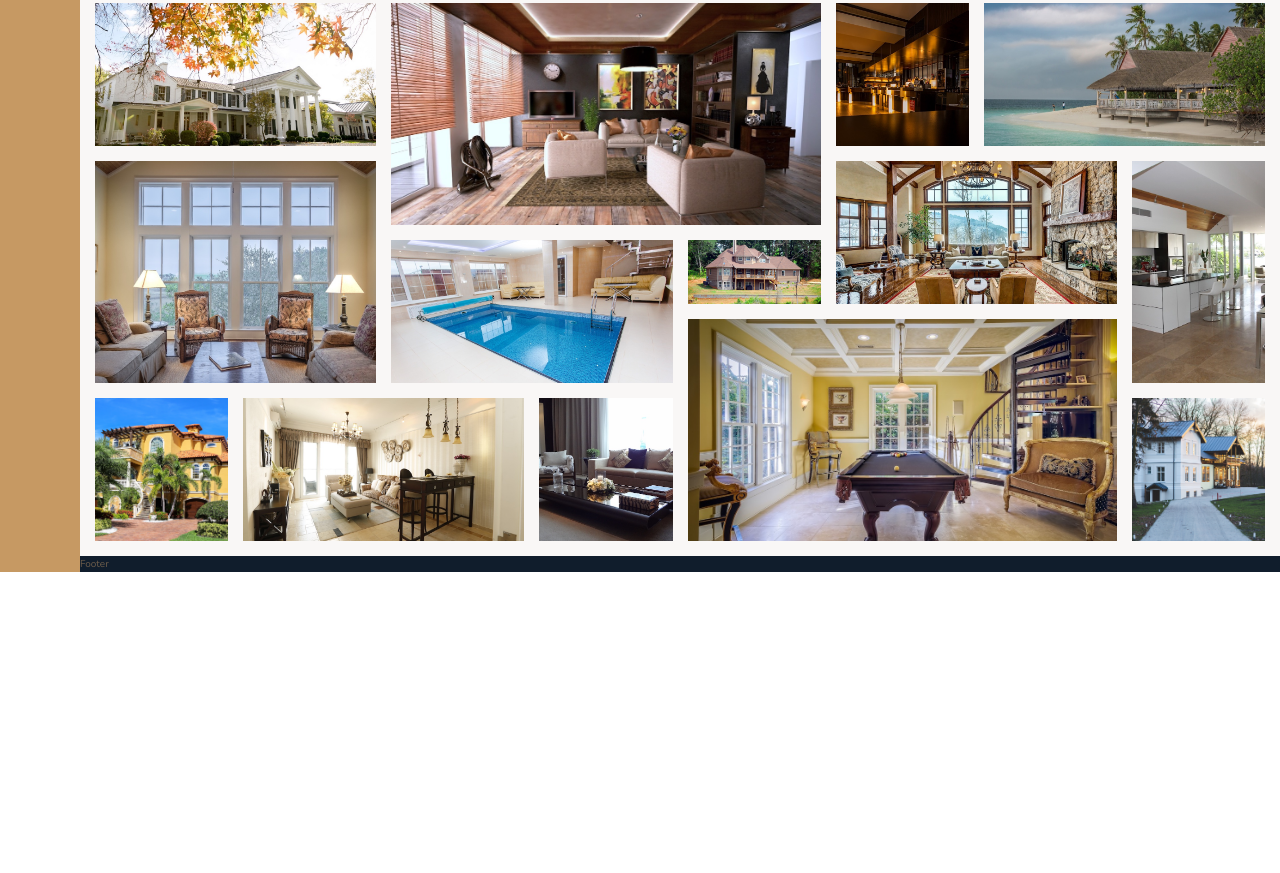
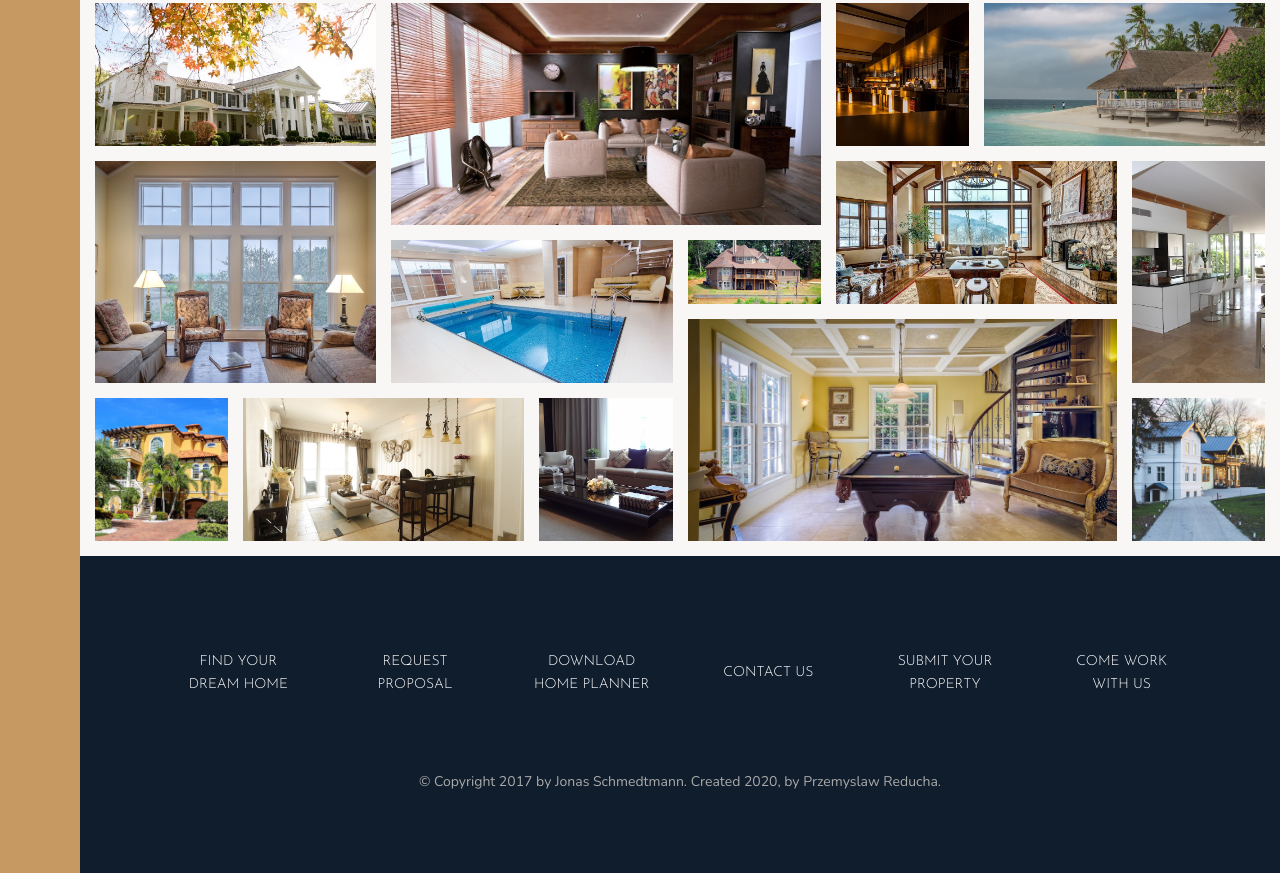
Before and after one commit to ciemekk92/nexter, a website: page index.html in a window 1280 px wide. Shown: the part 3084-3957 px from the top of the page. Before the commit the page ends 3656 px from the top, so only its background shows below. Drawn offline with nearby package versions, Linux system fonts and the light colour scheme.

Commit message:
footer completed

```diff
--- a/index.html
+++ b/index.html
@@ -420,6 +420,31 @@
                 />
             </figure>
         </section>
-        <footer class="footer">Footer</footer>
+        <footer class="footer">
+            <ul class="nav">
+                <li class="nav__item">
+                    <a href="#" class="nav__link">Find your dream home</a>
+                </li>
+                <li class="nav__item">
+                    <a href="#" class="nav__link">Request proposal</a>
+                </li>
+                <li class="nav__item">
+                    <a href="#" class="nav__link">Download home planner</a>
+                </li>
+                <li class="nav__item">
+                    <a href="#" class="nav__link">Contact us</a>
+                </li>
+                <li class="nav__item">
+                    <a href="#" class="nav__link">Submit your property</a>
+                </li>
+                <li class="nav__item">
+                    <a href="#" class="nav__link">Come work with us</a>
+                </li>
+            </ul>
+            <p class="copyright">
+                &copy; Copyright 2017 by Jonas Schmedtmann. Created 2020, by
+                Przemyslaw Reducha.
+            </p>
+        </footer>
     </body>
 </html>
--- a/sass/_footer.scss
+++ b/sass/_footer.scss
@@ -1,4 +1,40 @@
 .footer {
     background-color: $color-secondary;
     grid-column: full-start / full-end;
+    padding: 8rem;
 }
+
+.nav {
+    list-style: none;
+    display: grid;
+    grid-template-columns: repeat(auto-fit, minmax(15rem, 1fr));
+    gap: 2rem;
+    align-items: center;
+
+    &__link:link,
+    &__link:visited {
+        font-size: 1.4rem;
+        color: #fff;
+        text-decoration: none;
+        font-family: $font-display;
+        text-transform: uppercase;
+        text-align: center;
+        padding: 1.5rem;
+        display: block;
+        transition: all 0.2s;
+    }
+
+    &__link:hover,
+    &__link:active {
+        background-color: rgba(#fff, 0.05);
+        transform: translateY(-3px);
+    }
+}
+
+.copyright {
+    font-size: 1.4rem;
+    color: $color-grey-light-2;
+    margin: 6rem auto 0 auto;
+    text-align: center;
+    width: 70%;
+}
```
Also changed, not shown: css/style.css.
